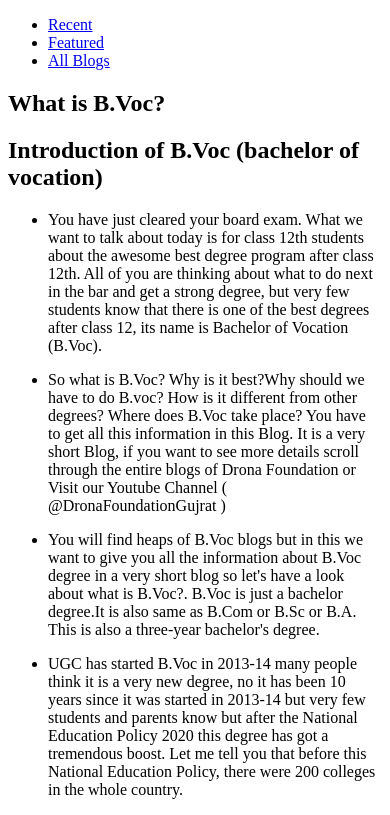
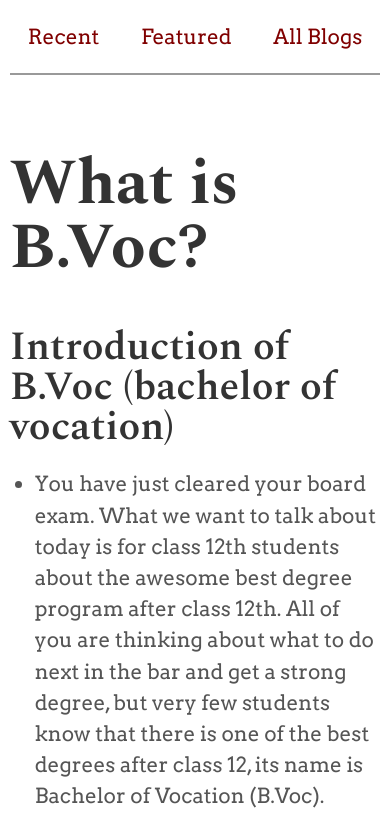
Before and after one commit to yash-drona/blog.bvoc, a website built with Vite: page index.html in a window 390 px wide. Shown: the top 815 px of the page. Built offline with nearby package versions, Linux system fonts and the light colour scheme.

Commit message:
Few sections designed for mobile view
Some common styles like container width and all are done

```diff
--- a/package.json
+++ b/package.json
@@ -4,7 +4,7 @@
   "version": "0.0.0",
   "type": "module",
   "scripts": {
-    "dev": "vite",
+    "dev": "vite --host",
     "build": "vite build",
     "preview": "vite preview"
   },
--- a/src/style.css
+++ b/src/style.css
@@ -1 +1,119 @@
+@import url("https://fonts.googleapis.com/css2?family=Arvo:wght@400;700&family=Spectral:wght@400;600;700&display=swap");
+
+:root {
+  --clr-primary: #800000;
+
+  --clr-text-heading: #333;
+  --clr-text-primary: #555;
+
+  --ff-primary: "Arvo", serif;
+  --ff-heading: "Spectral", serif;
+
+  --fs-400: 1.3rem;
+  --fs-600: 2.5rem;
+  --fs-700: 4rem;
+  --fs-900: 5rem;
+
+  --fs-heading: var(--fs-700);
+
+  --fw-600: 600;
+  --fw-700: 700;
+}
+
 /* TODO: em[data-size="large"] style */
+
+*,
+*::before,
+*::after {
+  margin: 0;
+  padding: 0;
+  box-sizing: border-box;
+  font: inherit;
+}
+
+body {
+  font-family: var(--ff-primary);
+  font-size: var(--fs-400);
+  line-height: 1.5;
+  color: var(--clr-text-primary);
+}
+
+h1,
+h2,
+h3,
+h4 {
+  font-family: var(--ff-heading);
+  font-weight: var(--fw-600);
+  line-height: 1;
+  color: var(--clr-text-heading);
+  margin-block: 1.2em 0.5em;
+}
+
+/* Global Styles */
+a {
+  color: var(--clr-primary);
+  text-decoration: none;
+  position: relative;
+}
+
+a:not(.nav__links)::before {
+  content: "";
+  background-color: var(--clr-primary);
+  height: 0.12em;
+  position: absolute;
+  top: 100%;
+  left: 0;
+  right: 0;
+}
+
+p {
+  margin-block: 1em;
+}
+
+.container {
+  width: min(95%, 1440px);
+  margin-inline: auto;
+}
+
+/* ===== Header Styles ===== */
+
+/* Navigation Bar */
+header {
+  padding-block: 1em;
+  border-bottom: 0.1em solid #999;
+}
+
+.nav ul {
+  list-style: none;
+  display: flex;
+  justify-content: center;
+  gap: 2em;
+  margin-inline: auto;
+}
+
+/* ===== Header Styles ENDS ===== */
+
+/* ===== Main Section Styles ===== */
+
+/* Blog Section */
+.blog {
+  max-width: 75ch;
+}
+
+.blog__title {
+  font-size: var(--fs-heading);
+  font-weight: var(--fw-700);
+}
+
+/* Article Styles */
+.article__title {
+  font-size: var(--fs-600);
+}
+
+.article ul,
+.article ol {
+  /* TODO: Increase for Desktop version */
+  padding-inline-start: 1.2em;
+}
+
+/* ===== Main Section Styles ENDS ===== */
```
